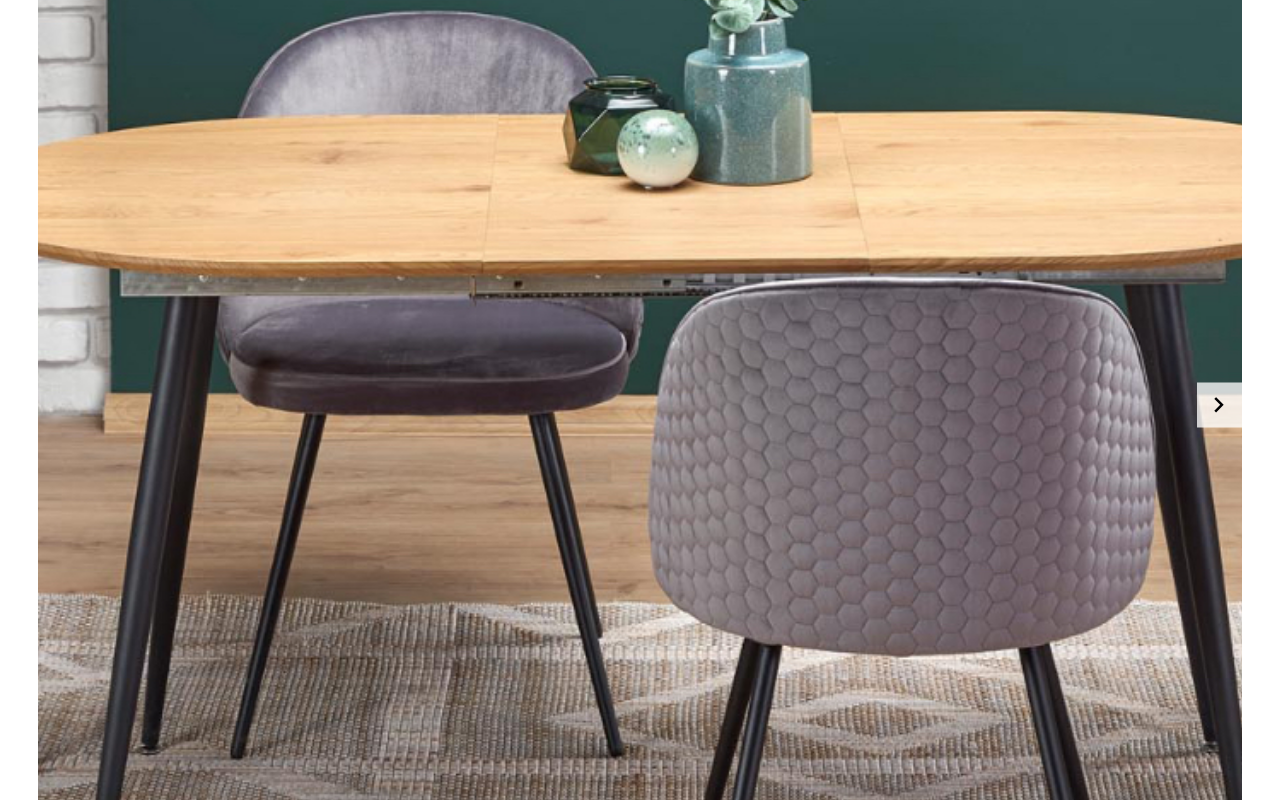
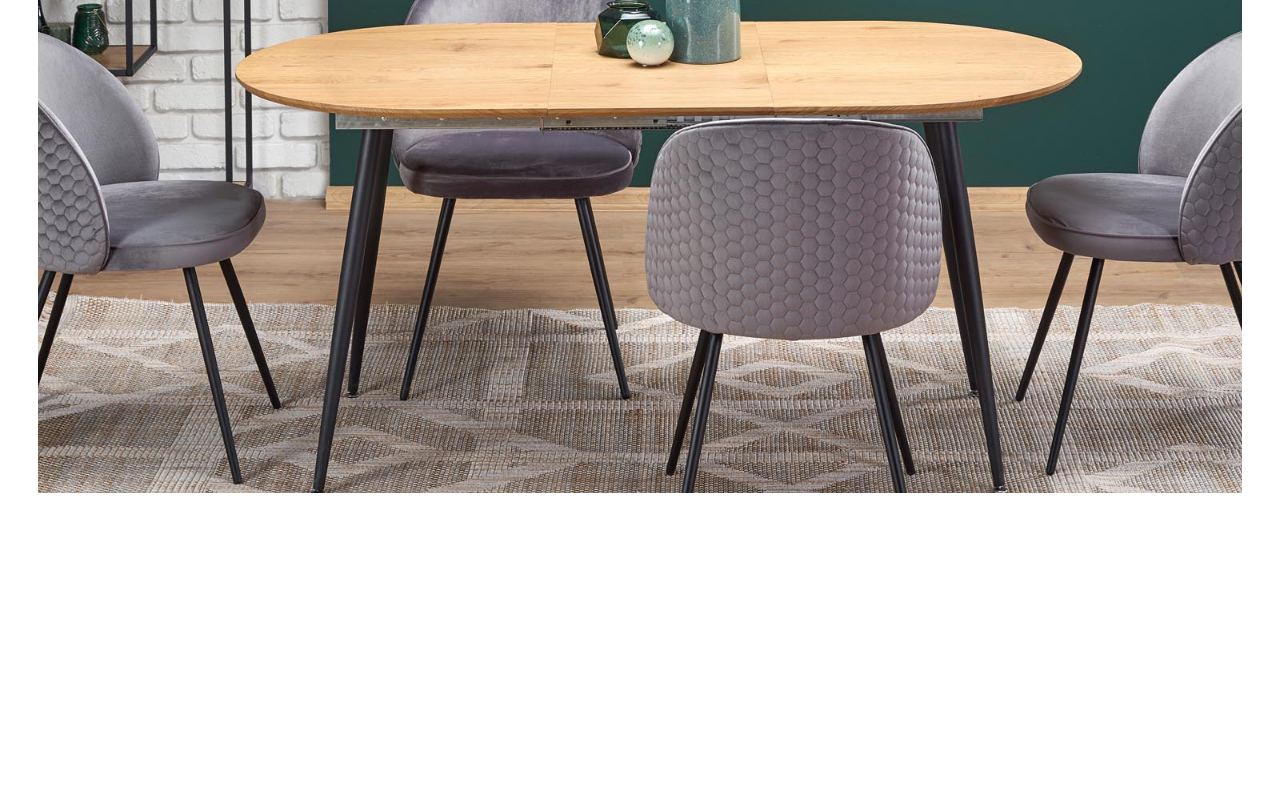
Before and after one commit to Cyklotymia/Halmar, a React app: page / in a window 1280 px wide. Shown: the part 2000-2800 px from the top of the page. After the commit the page ends 2513 px from the top, so only its background shows below. Built offline with nearby package versions, Linux system fonts and the light colour scheme.

Commit message:
template for hover items

```diff
--- /dev/null
+++ b/src/assets/data/pinsLocation.js
@@ -0,0 +1,19 @@
+
+
+const pinsLocation = [
+  {
+    location: [
+      { code: 12345678, top: 50, left: 80 ,name:"nazwa produktu długa nazwa duzo za długa",link:"/jakislink"},
+      { code: 9101112, top: 70, left: 20 ,name:"nazwa produktu2",link:"/jakislink"},
+    ],
+
+  },
+  {
+    location: [
+      { code: 4506474745, top: 45, left: 35,name:"nazwa produktu3",link:"/jakislink"},
+    ],
+
+  },
+];
+
+export default pinsLocation;
--- a/src/assets/scss/_inspirations.scss
+++ b/src/assets/scss/_inspirations.scss
@@ -12,8 +12,8 @@
 
   .inspirations__nav-link {
     display: none;
-    .inspirations__nav-icon {
-    }
+    // .inspirations__nav-icon {
+    // }
   }
 }
 
@@ -21,8 +21,38 @@
   width: 100%;
   position: relative;
   height: 80vw;
+  max-height: 600px;
   margin-bottom: 20px;
   overflow: hidden;
+  .insporations__photo-info {
+    position: absolute;
+    height: 50px;
+    cursor: pointer;
+    width: 50px;
+    background-color: rgba(255, 0, 0, 0.295);
+    transition: 0.5s;
+    display: none;
+    @include for-size(s) {
+      display: block;
+      @include flexParent(row, nowrap, center, center);
+    }
+  }
+  .insporations__photo-info::before {
+    content: "";
+    display: block;
+    background-color: $red-color;
+    width: 40%;
+    height: 40%;
+    transition: 0.5s;
+  }
+  .insporations__photo-info:hover::before {
+    width: 35%;
+    height: 35%;
+  }
+  .insporations__photo-info:hover {
+    height: 45px;
+    width: 45px;
+  }
   .inspirations__photo-img {
     position: absolute;
     top: 0;
@@ -36,36 +66,45 @@
   }
 
   .inspirations__photo-arrow {
+      opacity: 0;
     position: absolute;
     top: 50%;
     transform: translateY(-50%);
     background-color: rgba(255, 255, 255, 0.767);
     color: black;
-      @include flexParent(row,nowrap,center,center);
+    @include flexParent(row, nowrap, center, center);
     width: 45px;
     height: 45px;
     cursor: pointer;
-      transition: .3s;
+    transition: 0.3s;
 
     .inspirations__photo-arrowIcon {
-      transition: .3s;
-
+      transition: 0.3s;
     }
   }
-  .inspirations__photo-arrow:hover{
+  .inspirations__photo-arrow.active{
+      opacity: 1;
+  }
+  .inspirations__photo-arrow:hover {
     background-color: $red-color;
     color: white;
   }
   .inspirations__photo-arrow--right {
     right: 0;
     .inspirations__photo-arrowIcon {
-        transform:rotate(-90deg);
+      transform: rotate(-90deg);
     }
   }
   .inspirations__photo-arrow--left {
     left: 0;
     .inspirations__photo-arrowIcon {
-        transform:rotate(90deg);
+      transform: rotate(90deg);
     }
   }
 }
+
+.inspirationsProducts {
+  @include for-size(s) {
+    display: none;
+  }
+}
--- a/src/tools/Inspirations.jsx
+++ b/src/tools/Inspirations.jsx
@@ -3,6 +3,7 @@ import InspirationsNav from './InspirationsNav';
 import InspirationsPhoto from './InspirationsPhoto';
 import InspirationsProducts from './InspirationsProducts';
 function Inspirations() {
+
     return (
         <section className="inspirations">
             <div className="wrapper">
--- a/src/tools/InspirationsHovers.jsx
+++ b/src/tools/InspirationsHovers.jsx
@@ -1,10 +1,39 @@
-import React from 'react'
-function InspirationsHover() {
-    return (
-        <div className="insporations__photo-info">
-        lalalala
+import React from "react";
+import useHover from "./customHooks/useHover";
+import { Link } from "react-router-dom";
+import img from "../assets/images/produkt.jpg"
+
+function InspirationsHover({ location }) {
+  const [hoverRef, isHovered] = useHover();
+  const { top, left, code, link } = location;
+  const name =
+    location.name.length < 27
+      ? location.name
+      : location.name.slice(0, 27) + "...";
+  return (
+    <>
+      <div
+        ref={hoverRef}
+        key={code}
+        style={{ top: `${top}%`, left: `${left}%`, animation: "opacity 1s" }}
+        className="insporations__photo-info"
+      ></div>
+      {
+        <div className={`hoveredItem ${isHovered ? "active" : "unActive"}`}>
+          <div className="hoveredItem__img--container">
+            <img src={img} alt="" className="hoveredItem__img" />
+          </div>
+          <div className="hoveredItem__info">
+            <h4 className="hoveredItem__header">{name}</h4>
+            <span className="hoberedItem__code">{` Kod towaru: ${code}`}</span>
+            <Link to={link} className="halmar__button">
+              więcej
+            </Link>
+          </div>
         </div>
-     );
+      }
+    </>
+  );
 }
 
 export default InspirationsHover;
--- a/src/tools/InspirationsPhoto.jsx
+++ b/src/tools/InspirationsPhoto.jsx
@@ -1,15 +1,35 @@
 import React from "react";
 import imgSrc from "../assets/images/inspiracja.jpg";
-import imgSrc1 from "../assets/images/jadalnia.jpg";
-import imgSrc2 from "../assets/images/ogrod.jpg";
+import imgSrc1 from "../assets/images/slider_01.jpg";
+import imgSrc2 from "../assets/images/slider_02.jpg";
 import InspirationsHovers from "./InspirationsHovers";
 import { useDispatch, useSelector } from "react-redux";
 import { changeIndex } from "../redux/pinsSliderData";
+import pinsLocation from "../assets/data/pinsLocation";
+import useHover from "./customHooks/useHover";
 
 function InspirationsPhoto() {
+    const [hoverRef, isHovered] = useHover();
   const imgs = [imgSrc, imgSrc1, imgSrc2];
   const dispatch = useDispatch();
   const { indexOfSlider, data } = useSelector((state) => state.pinsSliderData);
+
+const pins = pinsLocation.map((pin,index)=>{
+    if (index===indexOfSlider) {
+
+
+        const pinLoc=pin.location.map(location=>{
+
+            return(
+                <InspirationsHovers key={location.code} location={location}/>
+
+            )
+        })
+        return pinLoc
+
+    }
+
+})
 
   const sliderPhoto = data.map((slider) => {
     if (slider.id === indexOfSlider) {
@@ -23,7 +43,7 @@ function InspirationsPhoto() {
             style={{animation:"opacity 1s"}}
           />
           <div key={indexOfSlider} className="insporations__photo-pin"></div>
-          <InspirationsHovers  />
+          {pins}
         </>
       );
     }
@@ -31,14 +51,14 @@ function InspirationsPhoto() {
 
 
   return (
-    <div className="inspirations__photo">
+    <div ref={hoverRef} className="inspirations__photo">
       {sliderPhoto}
       {indexOfSlider > 0 && (
         <div
           onClick={() => {
             dispatch(changeIndex("decrease"));
           }}
-          className="inspirations__photo-arrow inspirations__photo-arrow--left"
+          className={`inspirations__photo-arrow inspirations__photo-arrow--left ${isHovered?"active":"unActive"}`}
         >
           <i className="inspirations__photo-arrowIcon halmar-icon_30"></i>
         </div>
@@ -48,7 +68,7 @@ function InspirationsPhoto() {
           onClick={() => {
             dispatch(changeIndex("inscrease"));
           }}
-          className="inspirations__photo-arrow inspirations__photo-arrow--right"
+          className={`inspirations__photo-arrow inspirations__photo-arrow--right ${isHovered?"active":"unActive"}`}
         >
           <i className="inspirations__photo-arrowIcon halmar-icon_30"></i>
         </div>
--- a/src/tools/InspirationsProducts.jsx
+++ b/src/tools/InspirationsProducts.jsx
@@ -1,27 +1,24 @@
 import React, { Children } from "react";
 import { Link } from "react-router-dom";
 import { useDispatch, useSelector } from "react-redux";
-import { changeIndex } from "../redux/pinsSliderData";
+
 import products from "../assets/data/products2";
-import exampleImg from "../assets/images/produkt.jpg"
+import exampleImg from "../assets/images/produkt.jpg";
 
 function InspirationsProducts() {
   const { indexOfSlider, data } = useSelector((state) => state.pinsSliderData);
   const { isUserLogged } = useSelector((state) => state.account);
 
-
   let pins = data[indexOfSlider].pins ?? [];
 
   const items = pins.map((pin) => {
-
     if (pin.code) {
-
       const productsToShow = products.filter((product) => {
         if (parseInt(product.code) === pin.code) {
-         return(product)
+          return product;
         }
       });
-      const {id, code, info, otherCategory, link} = productsToShow[0]
+      const { id, code, info, otherCategory, link } = productsToShow[0];
       const name =
         productsToShow[0].name.length < 27
           ? productsToShow[0].name
@@ -56,10 +53,7 @@ function InspirationsProducts() {
         return (
           <span className="products__element-text--infoLog">
             Po więcej informacji musisz się{" "}
-                  <Link
-                    className="products__element-text--infoLogLink"
-                    to="/account"
-                  >
+            <Link className="products__element-text--infoLogLink" to="/account">
               zalogować
             </Link>
           </span>
@@ -98,22 +92,15 @@ function InspirationsProducts() {
           </div>
         </div>
       );
-    }else{
-      console.log('object');
-      return(
-        <div>nie ma</div>
-      )
     }
   });
 
-  const noItems=()=>{
-    return(
+  const noItems = () => {
+    return (
       <div className="empty">Nie znaleziono produktów dla szukanej flagi.</div>
-    )
-  }
+    );
+  };
 
-
-  const dispatch = useDispatch();
   return (
     <div className="inspirationsProducts">
       <Link
@@ -126,8 +113,8 @@ function InspirationsProducts() {
         </span>
       </Link>
       <div className="products__container">
-      {data[indexOfSlider].pins&&items}
-      {!data[indexOfSlider].pins&&noItems()}
+        {data[indexOfSlider].pins && items}
+        {!data[indexOfSlider].pins && noItems()}
       </div>
     </div>
   );
```
Lines whose indentation alone changed are shown as unchanged.
